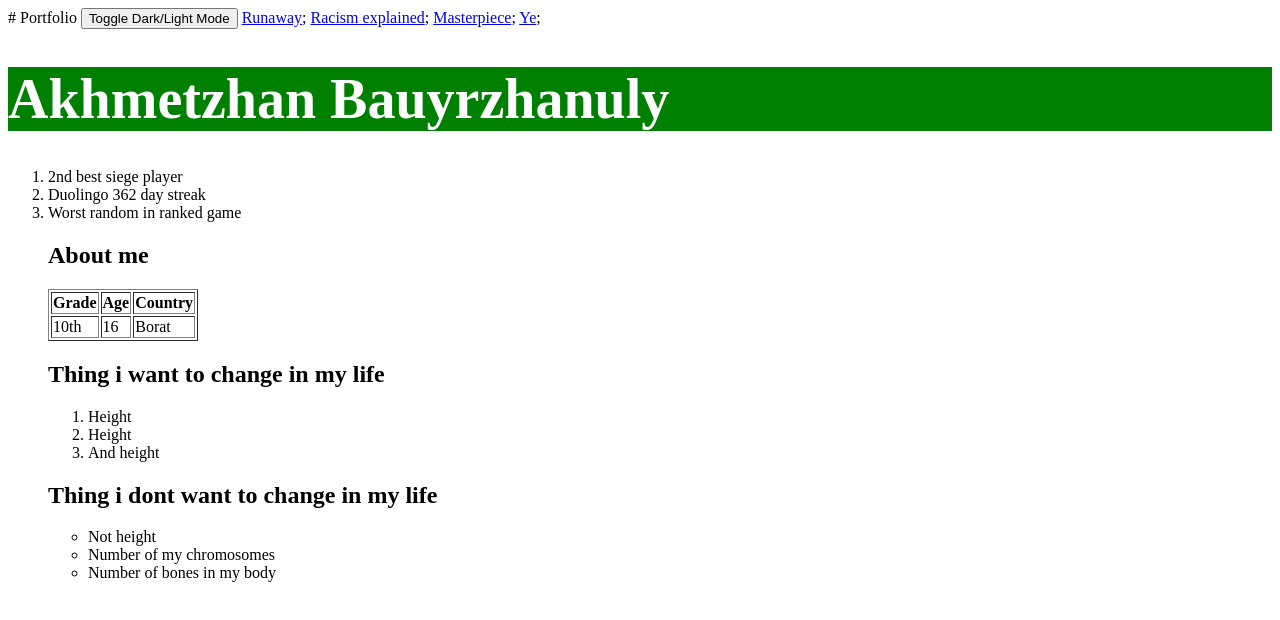
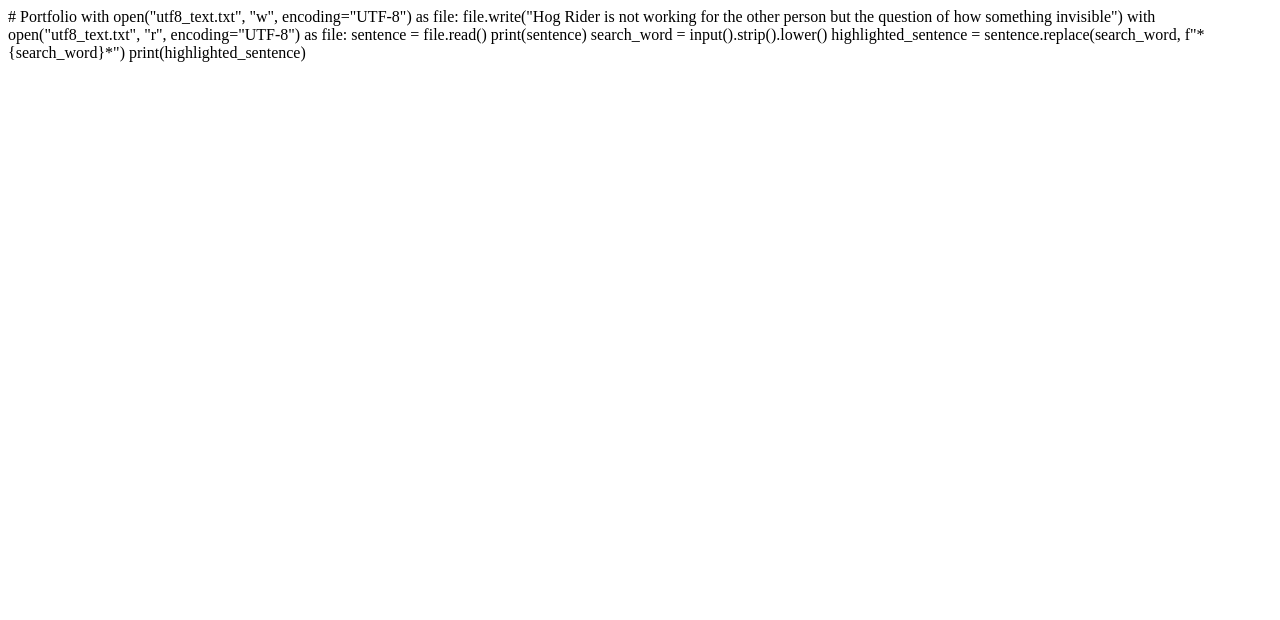
Before and after one commit to Akhmetzhan-88/Portfolio, a plain HTML site: page index.html in a window 1280 px wide. Drawn offline with Linux system fonts and the light colour scheme; files that its build step writes are made by us from their sources.

Commit message:
Update index.html

```diff
--- a/index.html
+++ b/index.html
@@ -1,78 +1,13 @@
 # Portfolio
-<!Doctype hmtl>
-<html>
-<head>
-<link rel="stylesheet" href = "black.css">
-<title>Akhmetzhan Bauyrzhanuly</title>
-<html lang="en">
+with open("utf8_text.txt", "w", encoding="UTF-8") as file:
+    file.write("Hog Rider is not working for the other person but the question of how something invisible")
 
-<meta charset="UTF-8">
-<meta name="viewport" content="width=device-width, initial-scale=1.2">
-<title>Dark Mode Toggle</title>
-<link rel="stylesheet" href="white.css">
+with open("utf8_text.txt", "r", encoding="UTF-8") as file:
+    sentence = file.read()
 
-<button id="darkModeToggle">Toggle Dark/Light Mode</button>
-<script src="Yeezy.js"></script>
+print(sentence)
+search_word = input().strip().lower()
 
-<style>
-div.fixed {
-  position: fixed;
-  bottom: 0;
-  right: 0;
-  width: 400px;
-  border: 6px solid #00FFFFs;
-}
-</style>
+highlighted_sentence = sentence.replace(search_word, f"*{search_word}*")
 
-<a href="https://youtu.be/Bm5iA4Zupek?si=kthsvVaR0stvmlog" target="_blank">Runaway</a>;
-<a href="https://youtu.be/HN-NwLPYQKc?si=jsx8VDmop-9OI_tl" target="_blank">Racism explained</a>;
-<a href="https://youtu.be/_e9w-GtzEjg?si=igd84CzFZjvty-hh" target="_blank">Masterpiece</a>;
-<a href="https://x.com/kanyewest" target="_blank">Ye</a>;
-
-<style>
-h1 {
-background-color: green;
-
-</style>
-<h1 style="color:white">Akhmetzhan Bauyrzhanuly</h1>
-</head>
-
-<body>
-
-<ol>
- <li>2nd best siege player</li>
- <li>Duolingo 362 day streak</li>
-<li>Worst random in ranked game</li>
-<title>Simple Table</title>
-</head>
-<body>
-
-<h2>About me</h2>
- <table border="1">
-  <tr>
-   <th>Grade</th>
-   <th>Age</th>
-   <th>Country</th>
-  </tr>
-  <tr>
-   <td>10th</td>
-   <td>16</td>
-   <td>Borat</td>
-  </tr>
- </table>
-    <h2>Thing i want to change in my life</h2>
-    <ol>
-        <li>Height</li>
-        <li>Height</li>
-        <li>And height</li>
-    </ol>
-
-    <h2>Thing i dont want to change in my life</h2>
-    <ul>
-        <li>Not height</li>
-        <li>Number of my chromosomes</li>
-        <li>Number of bones in my body</li>
-    </ul>
-</body>
-
-</html>
+print(highlighted_sentence)
```
